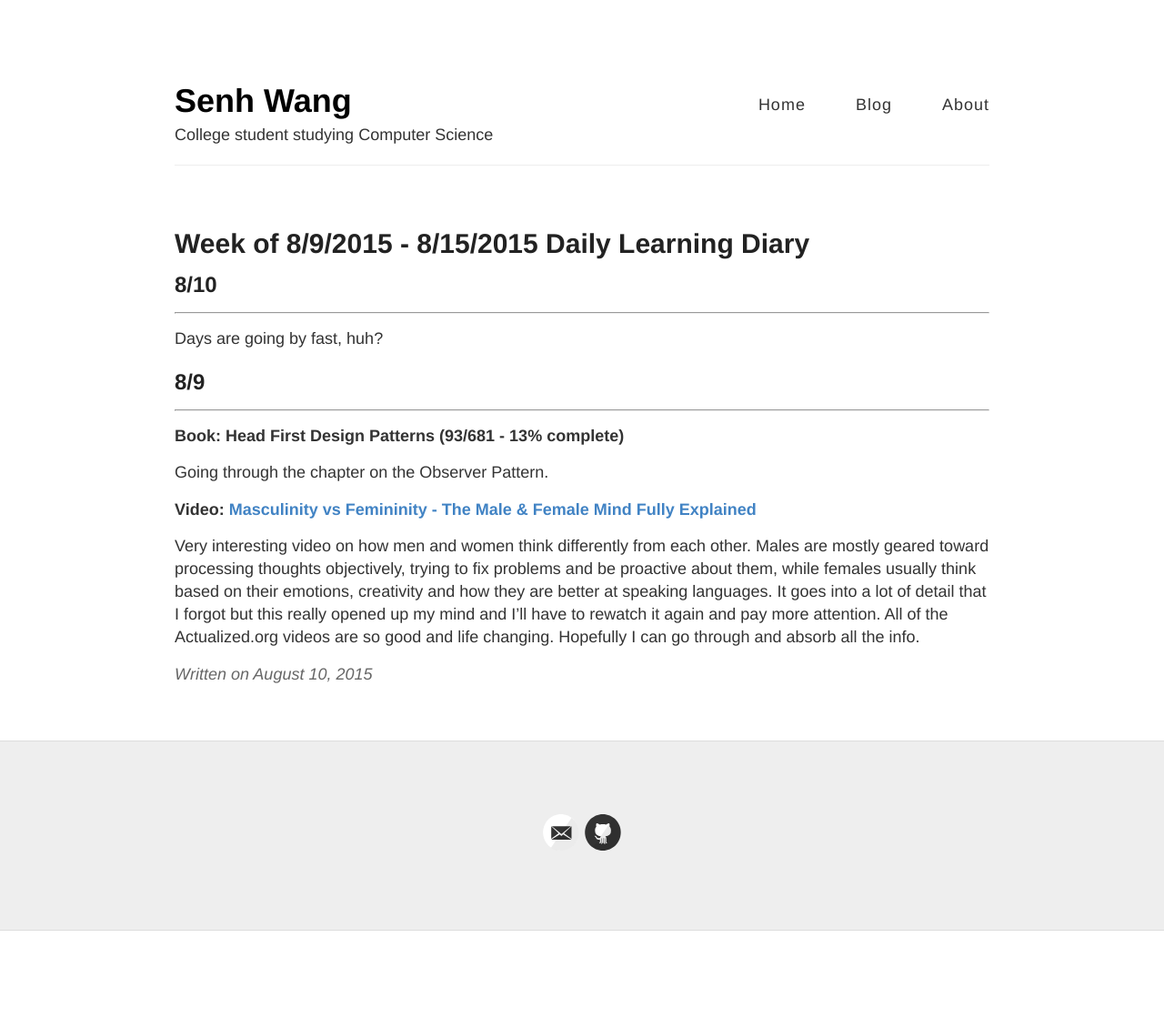
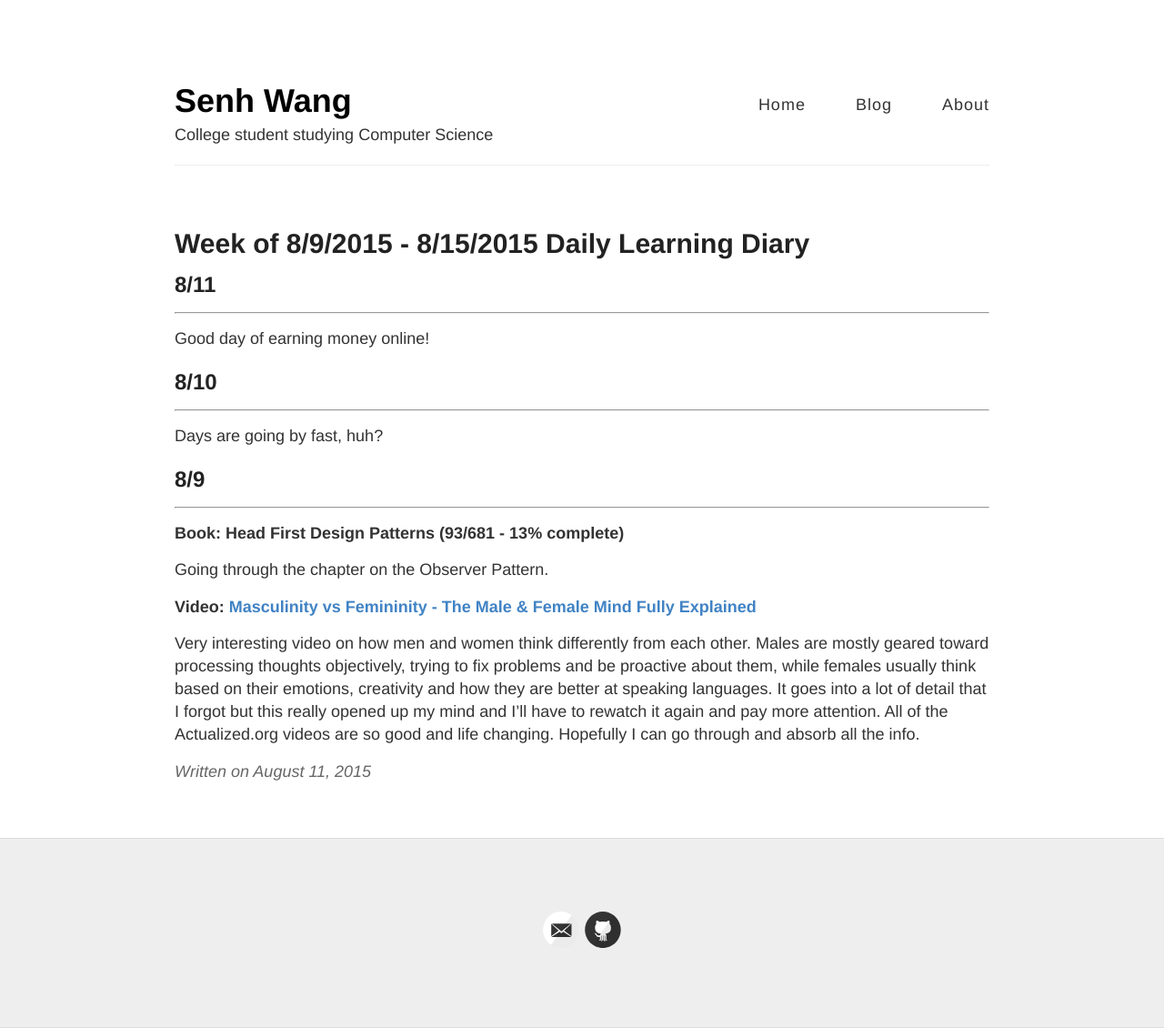
Before and after one commit to SenhW/senhw.github.io, a Jekyll site: the page built from _posts/2015-08-09-8-9-2015-learning-diary.md, in a window 1280 px wide. Shown: the whole page at 91% size. Built offline with Jekyll 4.4.1, drawn with Linux system fonts in a browser that asks for light colours; Markdown is read by kramdown in place of the engine named in the settings; before the commit the page ends 1023 px from its top, so only the background shows below that.

Commit message:
8/11 entry

```diff
--- a/_posts/2015-08-09-8-9-2015-learning-diary.md
+++ b/_posts/2015-08-09-8-9-2015-learning-diary.md
@@ -2,8 +2,12 @@
 layout: post
 title: Week of 8/9/2015 - 8/15/2015 Daily Learning Diary
 permalink: /blog/8-9-2015-learning-diary/
-date: 2015-08-10
+date: 2015-08-11
 ---
+
+## 8/11
+---
+Good day of earning money online!
 
 ## 8/10
 ---
```
